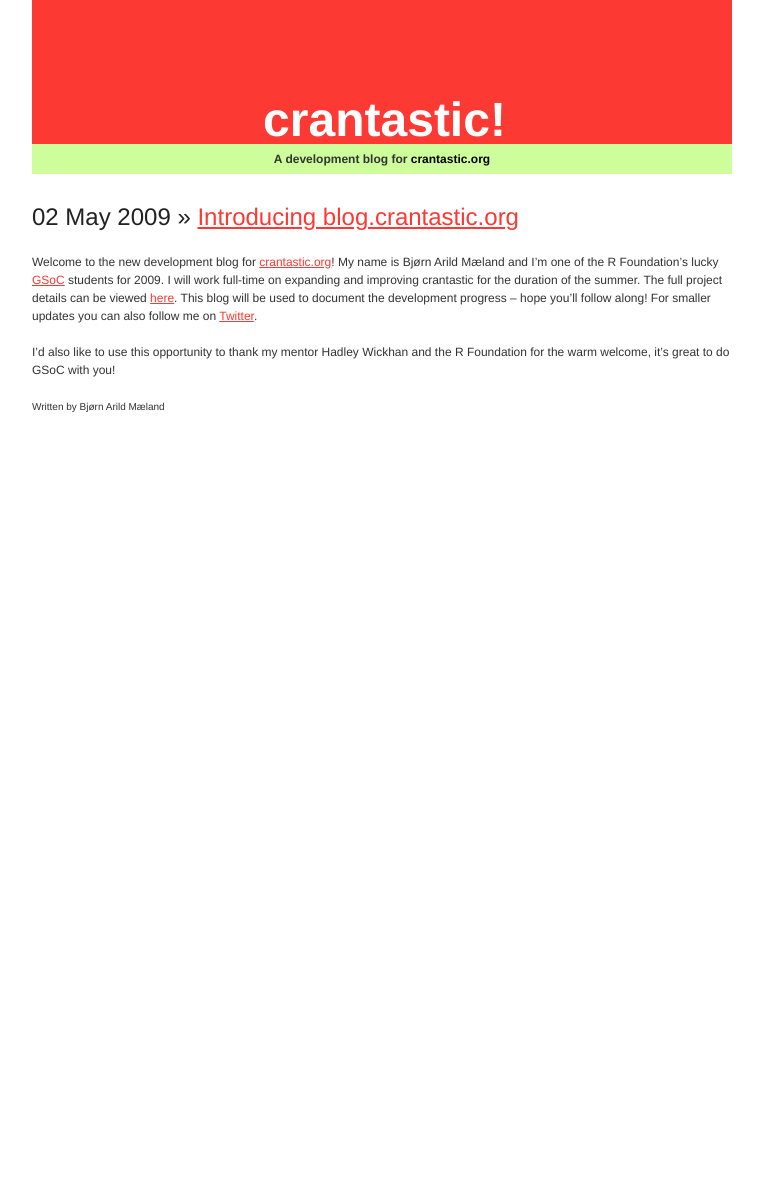
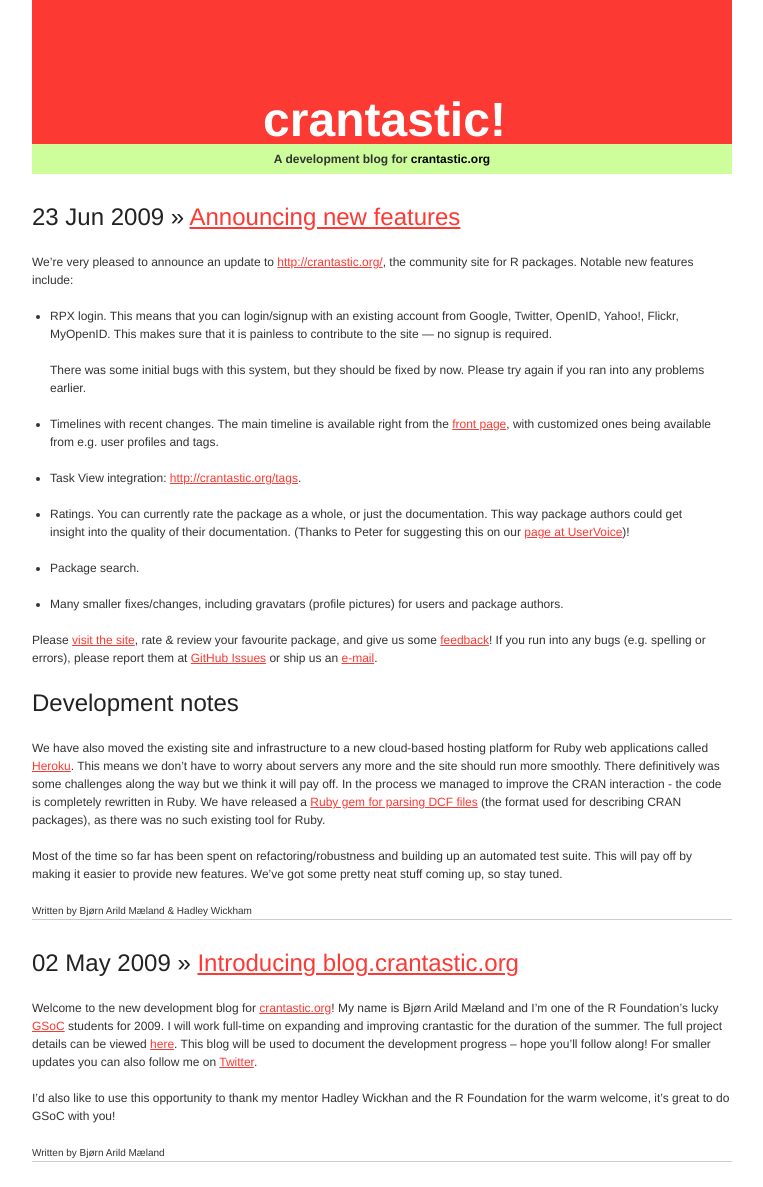
Before and after one commit to hadley/crantastic, a Jekyll site: the page built from index.html, in a window 1280 px wide. Shown: the whole page, without its empty margins (258-1021 px from the left). Built offline with Jekyll 4.4.1, drawn with Linux system fonts in a browser that asks for light colours; before the commit the page ends 900 px from its top, so only the background shows below that.

Commit message:
Added new blog post announcing new features

```diff
--- /dev/null
+++ b/_posts/2009-06-23-announcing-new-features.md
@@ -0,0 +1,56 @@
+---
+layout: post
+author: Bjørn Arild Mæland &amp; Hadley Wickham
+title: Announcing new features
+---
+
+We're very pleased to announce an update to
+[http://crantastic.org/](http://crantastic.org/), the
+community site for R packages. Notable new features include:
+
+* RPX login. This means that you can login/signup with an existing account
+  from Google, Twitter, OpenID, Yahoo!, Flickr, MyOpenID. This makes sure that
+  it is painless to contribute to the site &mdash; no signup is required.
+
+  There was some initial bugs with this system, but they should be fixed by
+  now. Please try again if you ran into any problems earlier.
+
+* Timelines with recent changes. The main timeline is available right from the
+  [front page](http://crantastic.org/), with customized ones being available
+  from e.g. user profiles and tags.
+
+* Task View integration:
+  [http://crantastic.org/tags](http://crantastic.org/tags).
+
+* Ratings. You can currently rate the package as a whole, or just the
+  documentation. This way package authors could get insight into the quality
+  of their documentation. (Thanks to Peter for suggesting this on our [page at
+  UserVoice](http://crantastic.uservoice.com/))!
+
+* Package search.
+
+* Many smaller fixes/changes, including gravatars (profile pictures) for users
+  and package authors.
+
+Please [visit the site](http://crantastic.org), rate & review your favourite
+package, and give us some [feedback](http://crantastic.uservoice.com/)! If you
+run into any bugs (e.g. spelling or errors), please report them at [GitHub
+Issues](http://github.com/hadley/crantastic/issues) or ship us an
+[e-mail](mailto:cranatic@gmail.com).
+
+Development notes
+-----------------
+
+We have also moved the existing site and infrastructure to a new cloud-based
+hosting platform for Ruby web applications called [Heroku](http://heroku.com).
+This means we don't have to worry about servers any more and the site should
+run more smoothly. There definitively was some challenges along the way but we
+think it will pay off. In the process we managed to improve the CRAN
+interaction - the code is completely rewritten in Ruby. We have released a
+[Ruby gem for parsing DCF
+files](http://github.com/Chrononaut/treetop-dcf/tree/master) (the format used
+for describing CRAN packages), as there was no such existing tool for Ruby.
+
+Most of the time so far has been spent on refactoring/robustness and building
+up an automated test suite. This will pay off by making it easier to provide
+new features. We've got some pretty neat stuff coming up, so stay tuned.
--- a/_sass/site.sass
+++ b/_sass/site.sass
@@ -17,6 +17,10 @@
     :margin-top 25px
     :font-size 0.9em
     :color #aaa
+
+  .post
+    margin-bottom: 25px
+    border-bottom: 1px solid #ccc
 
 h1
   :color #FD3933
--- a/stylesheets/site.css
+++ b/stylesheets/site.css
@@ -4,6 +4,7 @@
 div#header { margin-bottom: 25px; text-align: center; }
 div#content { text-align: left; }
 div#footer { margin-top: 25px; font-size: 0.9em; color: #aaa; }
+div .post { margin-bottom: 25px; border-bottom: 1px solid #ccc; }
 
 h1 { color: #FD3933; font-size: 3em; font-weight: normal; margin-top: 0; margin-bottom: 0; }
 h1.title { background-color: #FD3933; color: #fff; padding-top: 2em; padding-left: 5px; font-size: 4em; font-weight: bold; }
```
Also changed, not shown: 1 other file.
